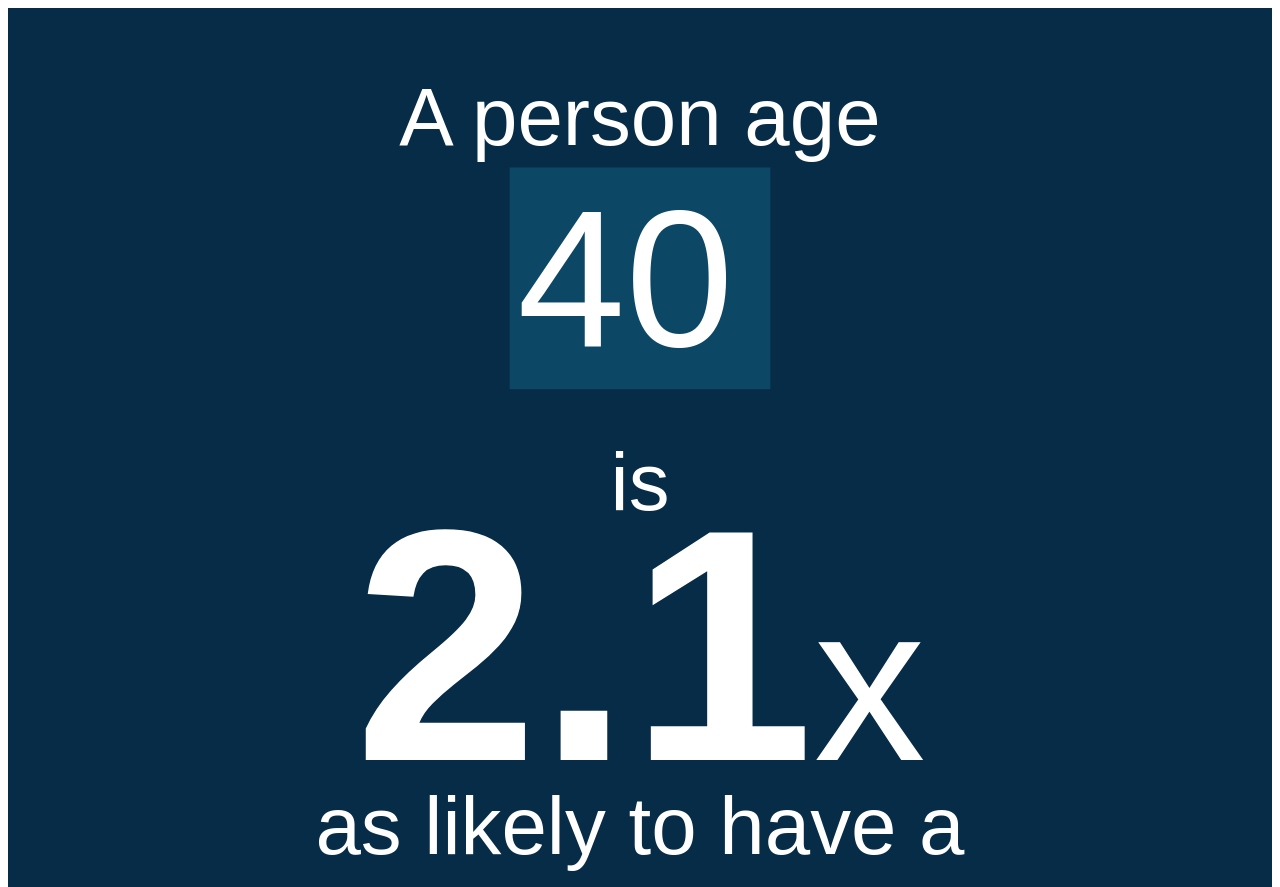
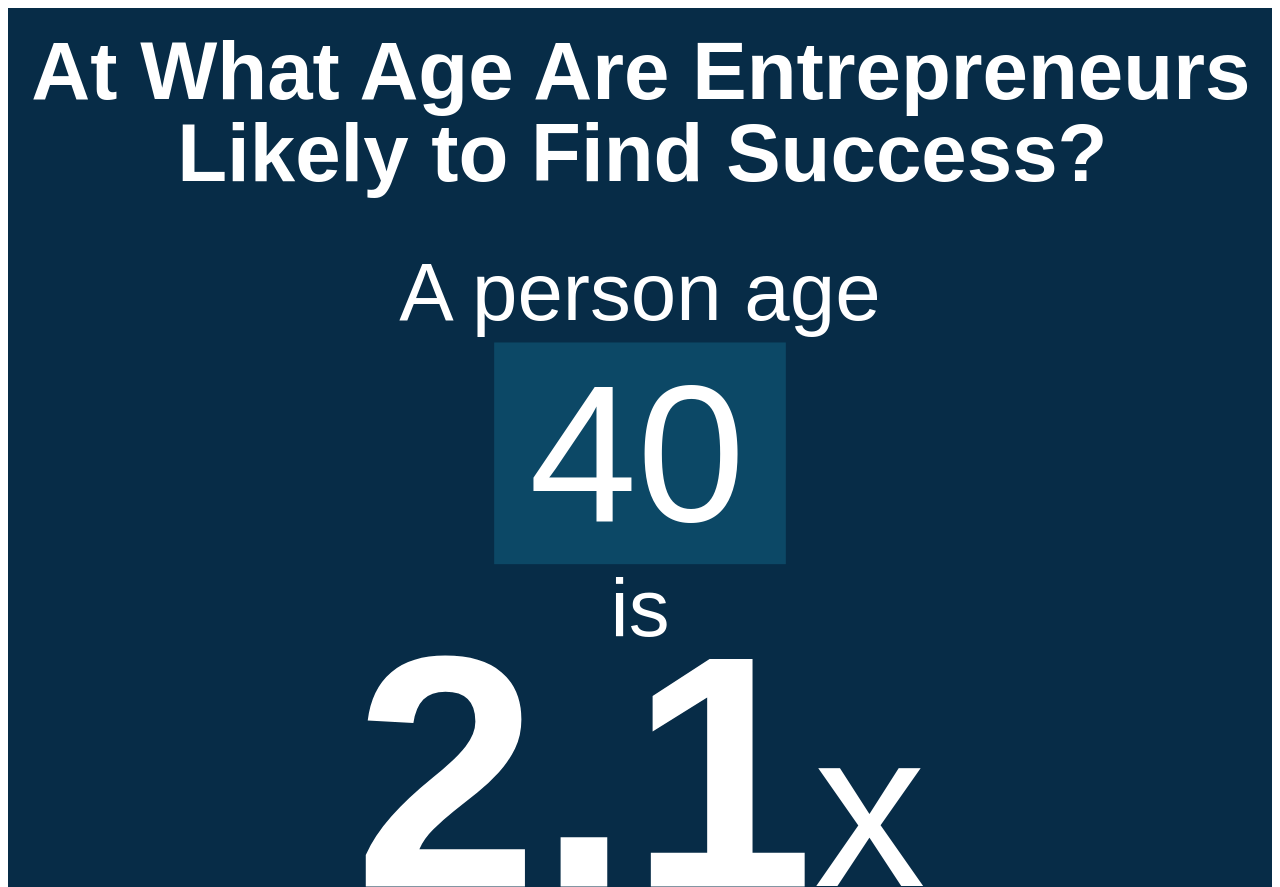
Before and after one commit to nuitrcs/kellogg_insight_startup_comparison, a plain HTML site: page index.html in a window 1280 px wide. Shown: the top 887 px of the page. Drawn offline with nearby package versions, Linux system fonts and the light colour scheme.

Commit message:
added title, updated text and preview

```diff
--- a/index.html
+++ b/index.html
@@ -18,10 +18,10 @@
 				<rect width="650" height="1000" style="fill: #072c47"/>
 			</g>
 			<g id="boxes">
-				<rect class='shadow' id='top-shadow' x="269" y="93" width="134" height="114" style="fill: #202121; opacity:0"/>
-				<rect class='shadow' id='bottom-shadow' x="269" y="590" width="134" height="114" style="fill: #202121; opacity:0"/>
-				<rect id='rect-top' class='tilde-rect' x="258" y="82" width="134" height="114" style="fill: #0c4866"/>
-				<rect id='rect-bottom' class='tilde-rect' x="258" y="579" width="134" height="114" style="fill: #0c4866"/>
+				<rect class='shadow' id='top-shadow' x="261" y="183" width="150" height="114" style="fill: #202121; opacity:0"/>
+				<rect class='shadow' id='bottom-shadow' x="261" y="615" width="150" height="114" style="fill: #202121; opacity:0"/>
+				<rect id='rect-top' class='tilde-rect' x="250" y="172" width="150" height="114" style="fill: #0c4866"/>
+				<rect id='rect-bottom' class='tilde-rect' x="250" y="604" width="150" height="114" style="fill: #0c4866"/>
 			</g>
 			<g id="button" style='display:none'>
 				<g>
@@ -33,35 +33,42 @@
 					<rect id='button-frame' x='530' y='620' width='97' height='106' style='fill:white;stroke-width:0px;opacity:0'/>
 				</g>
 			</g>
-			<g id="mass_text">
-				<text transform="translate(309.83 258.07)" style="font-size: 42px;fill: #fff;font-family: ArialMT, Arial">is</text>
-				<text transform="translate(158.08 435.07)" style="font-size: 42px;fill: #fff;font-family: ArialMT, Arial">as likely to have a <tspan x="-29.16" y="50.4">successful startup as</tspan></text>
-				<text transform="translate(201.24 70.32)" style="font-size: 42px;fill: #fff;font-family: ArialMT, Arial"><tspan style="letter-spacing: -0.05517578125em">A</tspan><tspan x="25.7" y="0" xml:space="preserve"> person age</tspan></text>
-				<text transform="translate(196.56 565.07)" style="font-size: 42px;fill: #fff;font-family: ArialMT, Arial"><tspan xml:space="preserve" style="letter-spacing: -0.05517578125em"> A</tspan><tspan x="35.05" y="0" xml:space="preserve"> person age</tspan></text>
-				<text id='suggestion' transform="translate(165 720)" style="font-size: 20px;fill: #fff;font-family: ArialMT, Arial;font-style: italic;opacity:0.7">(Try interacting above to see more!)</text>
 
-				<text transform="translate(34 780)" style="font-size: 28px;fill: #fff;font-family: ArialMT, Arial;font-style: italic;opacity:0.9"><tspan class='top-age' style='font-weight: bold'>40</tspan><tspan> year olds make up </tspan><tspan id='top-prop' style='font-weight: bold'>3.0</tspan><tspan>% of startup founders,</tspan></text>
-				<text transform="translate(115 820)" style="font-size: 28px;fill: #fff;font-family: ArialMT, Arial;font-style: italic;opacity:0.9">while <tspan class='bottom-age' style='font-weight: bold'>25</tspan><tspan> year olds make up </tspan><tspan id='bottom-prop' style='font-weight: bold'>1.7</tspan><tspan>%.</tspan></text>
+			<text id='interactive_title' transform="translate(12 47)" style="font-size: 42px;fill: #fff;font-family: ArialMT, Arial;font-weight: bold;opacity:1">At What Age Are Entrepreneurs</text>
+			<text id='interactive_title' transform="translate(87 89)" style="font-size: 42px;fill: #fff;font-family: ArialMT, Arial;font-weight: bold;opacity:1">Likely to Find Success?</text>
 
-				<text transform="translate(36 880)" style="font-size: 28px;fill: #fff;font-family: ArialMT, Arial;font-style: italic;opacity:0.9">A <tspan class='top-age' style='font-weight: bold'>40</tspan><tspan> year old is </tspan><tspan id='top-value' style='font-weight: bold'>1.3</tspan><tspan>x as likely as a </tspan><tspan class='bottom-age' style='font-weight: bold'>25</tspan><tspan> year old</tspan></text>
-				<text transform="translate(82 920)" style="font-size: 28px;fill: #fff;font-family: ArialMT, Arial;font-style: italic;opacity:0.9"><tspan>to have a startup that is in the top 0.1%</tspan></text>
+			<text transform="translate(201.24 160.32)" style="font-size: 42px;fill: #fff;font-family: ArialMT, Arial"><tspan style="letter-spacing: -0.05517578125em">A</tspan><tspan x="25.7" y="0" xml:space="preserve"> person age</tspan></text>
 
-				<text transform="translate(115 980)" style="font-size: 20px;fill: #fff;font-family: ArialMT, Arial;font-style: italic;opacity:0.7"><tspan x="0" y="0" xml:space="preserve">Interactive: Frank Elavsky, Research Computing</tspan></text>
-
-			</g>
-			<g>
-				<text transform="translate(178.09 386.72)" style="font-size: 170px;fill: #fff;font-family: Arial-BoldMT, Arial"><tspan id="value" style="font-weight: 700">2.1</tspan><tspan x="236.32" y="0" style="font-size: 115px;font-family: ArialMT, Arial">x</tspan></text>
-			</g>
-			<foreignObject transform="translate(258 82)" width='134' height='114' class=''>
+			<foreignObject transform="translate(264 172)" width='134' height='114' class=''>
 				<div xmlns="http://www.w3.org/1999/xhtml">
 					<input id='input-top' type='number' min='20' max='65' value='40' style='font-family: Arial-BoldMT, Arial;border:none;text-align:center;height:auto;font-size: 100px;width:134px;padding:0;background:none;color:white'>
 				</div>
 			</foreignObject>
-			<foreignObject transform="translate(258 579)" width='134' height='114' class=''>
+
+			<text transform="translate(309.83 323.07)" style="font-size: 42px;fill: #fff;font-family: ArialMT, Arial">is</text>
+			<g>
+				<text transform="translate(178.09 451.72)" style="font-size: 170px;fill: #fff;font-family: Arial-BoldMT, Arial"><tspan id="value" style="font-weight: 700">2.1</tspan><tspan x="236.32" y="0" style="font-size: 115px;font-family: ArialMT, Arial">x</tspan></text>
+			</g>
+
+			<text transform="translate(153.08 500.07)" style="font-size: 42px;fill: #fff;font-family: ArialMT, Arial">as likely to found a <tspan x="-24.16" y="45.4">successful startup as</tspan></text>
+
+			<text transform="translate(196.56 590.07)" style="font-size: 42px;fill: #fff;font-family: ArialMT, Arial"><tspan xml:space="preserve" style="letter-spacing: -0.05517578125em"> a</tspan><tspan x="35.05" y="0" xml:space="preserve"> person age</tspan></text>
+
+			<foreignObject transform="translate(264 604)" width='134' height='114' class=''>
 				<div xmlns="http://www.w3.org/1999/xhtml">
 					<input id='input-bottom' type='number' min='20' max='65' value='25' style='font-family: Arial-BoldMT, Arial;border:none;text-align:center;height:auto;font-size: 100px;width:134px;padding:0;background:none;color:white'>
 				</div>
 			</foreignObject>
+
+			<text id='suggestion' transform="translate(87 745)" style="font-size: 20px;fill: #fff;font-family: ArialMT, Arial;font-style: italic;opacity:0.7">(Change the ages above to see more combinations.)</text>
+
+			<text transform="translate(34 790)" style="font-size: 28px;fill: #fff;font-family: ArialMT, Arial;font-style: italic;opacity:0.9"><tspan class='top-age' style='font-weight: bold'>40</tspan><tspan> year olds make up </tspan><tspan id='top-prop' style='font-weight: bold'>3.0</tspan><tspan>% of startup founders,</tspan></text>
+			<text transform="translate(115 830)" style="font-size: 28px;fill: #fff;font-family: ArialMT, Arial;font-style: italic;opacity:0.9">while <tspan class='bottom-age' style='font-weight: bold'>25</tspan><tspan> year olds make up </tspan><tspan id='bottom-prop' style='font-weight: bold'>1.7</tspan><tspan>%.</tspan></text>
+
+			<text transform="translate(36 890)" style="font-size: 28px;fill: #fff;font-family: ArialMT, Arial;font-style: italic;opacity:0.9">A <tspan class='top-age' style='font-weight: bold'>40</tspan><tspan> year old is </tspan><tspan id='top-value' style='font-weight: bold'>1.3</tspan><tspan>x as likely as a </tspan><tspan class='bottom-age' style='font-weight: bold'>25</tspan><tspan> year old</tspan></text>
+			<text transform="translate(76 930)" style="font-size: 28px;fill: #fff;font-family: ArialMT, Arial;font-style: italic;opacity:0.9"><tspan>to found a startup that is in the top 0.1%.</tspan></text>
+
+			<text transform="translate(115 980)" style="font-size: 20px;fill: #fff;font-family: ArialMT, Arial;font-style: italic;opacity:0.7"><tspan x="0" y="0" xml:space="preserve">Interactive: Frank Elavsky, Research Computing</tspan></text>
 		</svg>
 	</body>
 
```
Also changed, not shown: preview.PNG.
